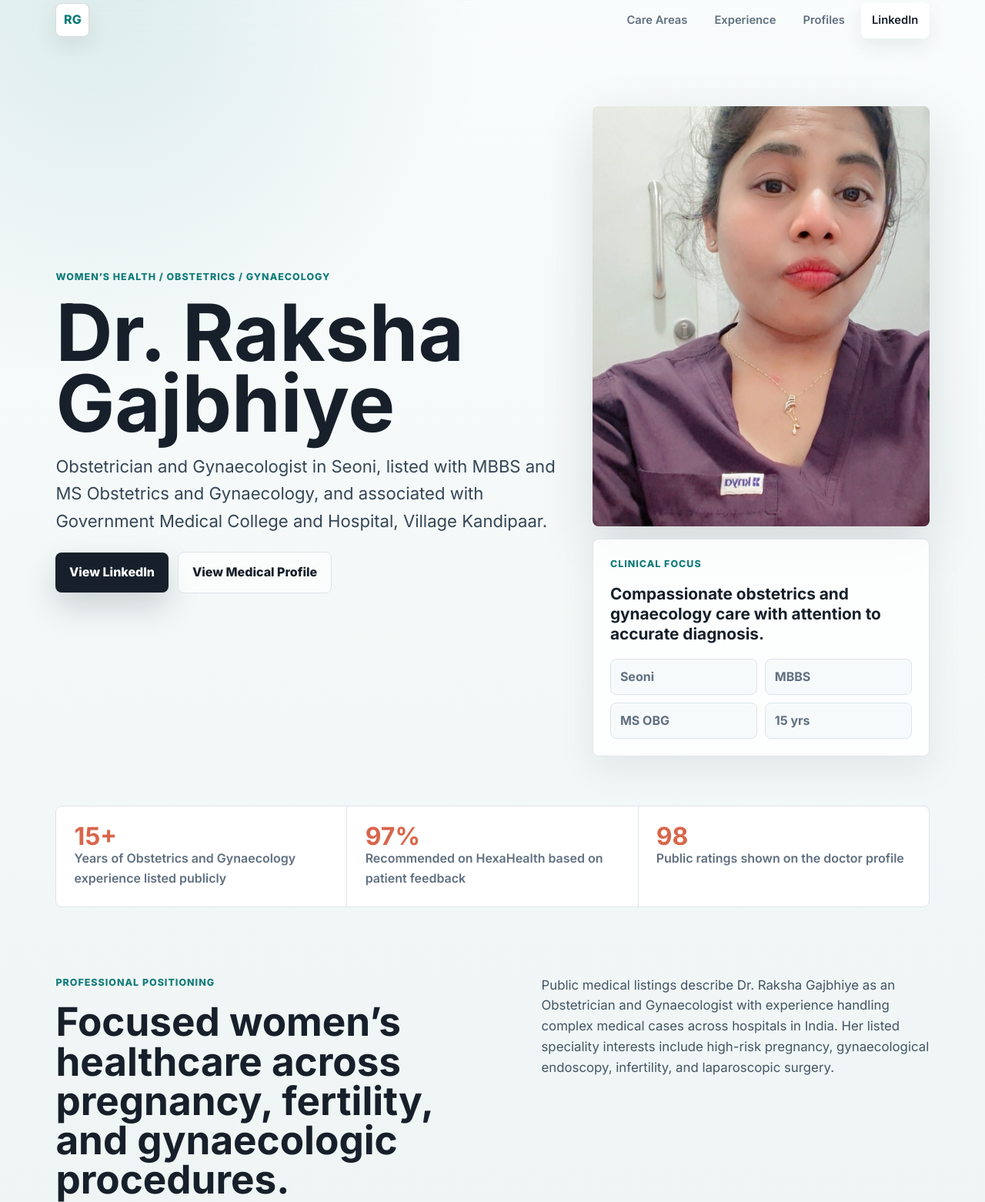
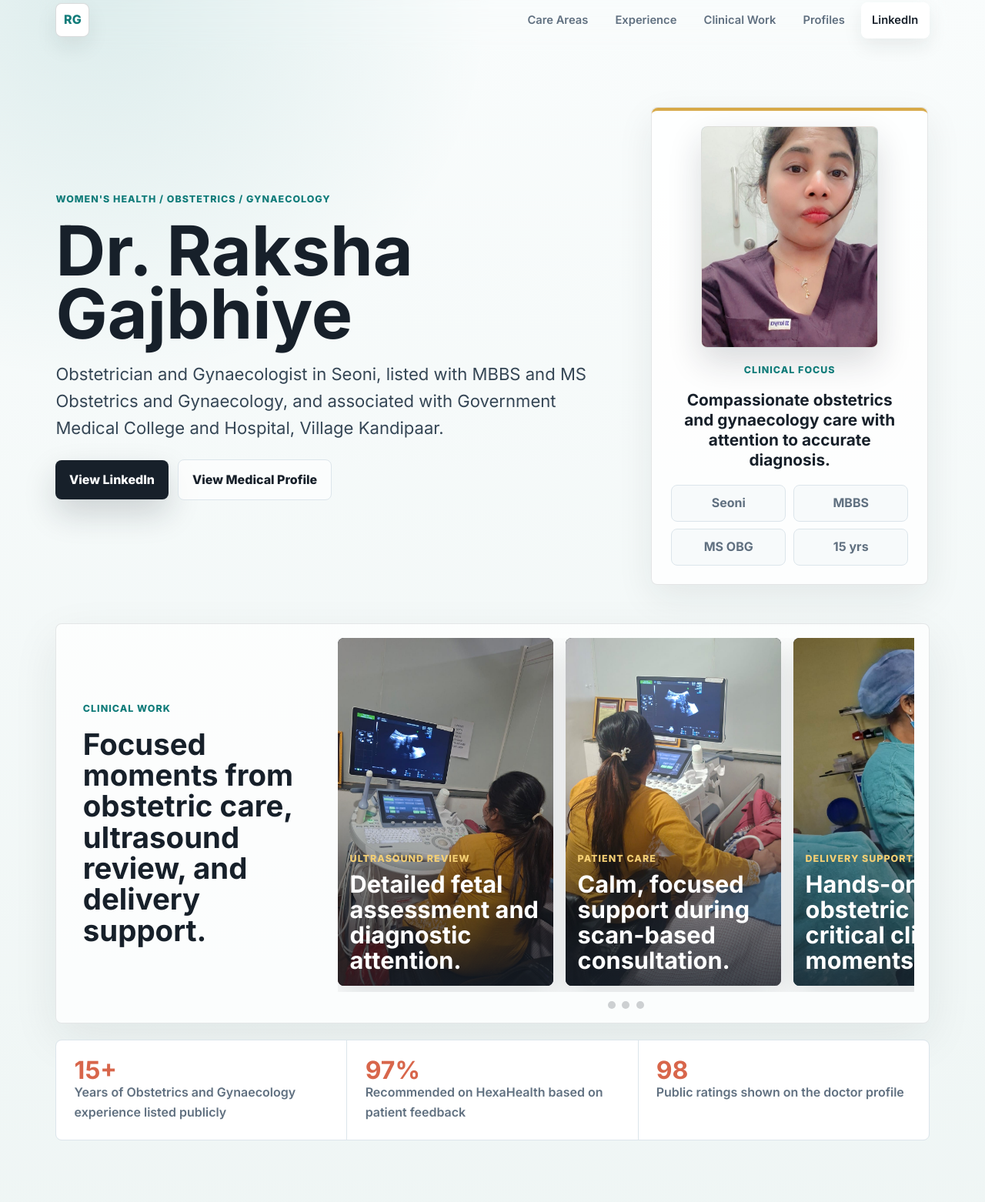
Before and after one commit to hiteshkaurav/RG, a plain HTML site: page index.html in a window 1280 px wide. Shown: the part 13-1575 px from the top of the page at 77% size. Drawn offline with Linux system fonts and the light colour scheme.

Commit message:
Polish landing page carousel

```diff
--- a/index.html
+++ b/index.html
@@ -24,6 +24,7 @@
       <nav class="nav-links" aria-label="Primary navigation">
         <a href="#care">Care Areas</a>
         <a href="#experience">Experience</a>
+        <a href="#work">Clinical Work</a>
         <a href="#profiles">Profiles</a>
         <a class="nav-cta" href="https://in.linkedin.com/in/raksha-gajbhiye-16215b406">LinkedIn</a>
       </nav>
@@ -32,7 +33,7 @@
     <main id="top">
       <section class="hero">
         <div class="hero-copy">
-          <p class="eyebrow">Women’s health / Obstetrics / Gynaecology</p>
+          <p class="eyebrow">Women's health / Obstetrics / Gynaecology</p>
           <h1>Dr. Raksha Gajbhiye</h1>
           <p class="lede">
             Obstetrician and Gynaecologist in Seoni, listed with MBBS and MS Obstetrics and
@@ -46,6 +47,7 @@
         </div>
 
         <aside class="profile-panel" aria-label="Dr. Raksha Gajbhiye profile summary">
+          <div class="profile-card">
             <div class="portrait-wrap">
               <img
                 src="assets/rk.jpg"
@@ -53,7 +55,6 @@
                 class="portrait"
               />
             </div>
-          <div class="profile-card">
             <p class="card-label">Clinical focus</p>
             <h2>Compassionate obstetrics and gynaecology care with attention to accurate diagnosis.</h2>
             <div class="meta-grid">
@@ -64,6 +65,43 @@
             </div>
           </div>
         </aside>
+      </section>
+
+      <section class="work-showcase" id="work" aria-label="Clinical work showcase">
+        <div class="work-intro">
+          <p class="section-kicker">Clinical Work</p>
+          <h2>Focused moments from obstetric care, ultrasound review, and delivery support.</h2>
+        </div>
+        <div class="carousel-shell">
+          <div class="carousel-track" aria-label="Clinical work image carousel">
+            <article class="carousel-slide" id="slide-ultrasound">
+              <img src="assets/IMG-20260608-WA0002.jpg" alt="Dr. Raksha Gajbhiye reviewing an ultrasound scan" />
+              <div class="slide-caption">
+                <span>Ultrasound Review</span>
+                <strong>Detailed fetal assessment and diagnostic attention.</strong>
+              </div>
+            </article>
+            <article class="carousel-slide" id="slide-consultation">
+              <img src="assets/IMG-20260608-WA0000.jpg" alt="Clinical ultrasound consultation in progress" />
+              <div class="slide-caption">
+                <span>Patient Care</span>
+                <strong>Calm, focused support during scan-based consultation.</strong>
+              </div>
+            </article>
+            <article class="carousel-slide" id="slide-delivery">
+              <img src="assets/IMG-20260608-WA0001.jpg" alt="Dr. Raksha Gajbhiye supporting a newborn delivery" />
+              <div class="slide-caption">
+                <span>Delivery Support</span>
+                <strong>Hands-on obstetric care in critical clinical moments.</strong>
+              </div>
+            </article>
+          </div>
+          <div class="carousel-dots" aria-label="Carousel slide links">
+            <a href="#slide-ultrasound" aria-label="View ultrasound review image"></a>
+            <a href="#slide-consultation" aria-label="View consultation image"></a>
+            <a href="#slide-delivery" aria-label="View delivery support image"></a>
+          </div>
+        </div>
       </section>
 
       <section class="stats-band" aria-label="Professional highlights">
@@ -84,13 +122,13 @@
       <section class="section split" id="care">
         <div>
           <p class="section-kicker">Professional Positioning</p>
-          <h2>Focused women’s healthcare across pregnancy, fertility, and gynaecologic procedures.</h2>
+          <h2>Focused women's healthcare across pregnancy, fertility, and gynaecologic procedures.</h2>
         </div>
         <div class="body-copy">
           <p>
             Public medical listings describe Dr. Raksha Gajbhiye as an Obstetrician and
             Gynaecologist with experience handling complex medical cases across hospitals in India.
-            Her listed speciality interests include high-risk pregnancy, gynaecological endoscopy,
+            Her listed specialty interests include high-risk pregnancy, gynaecological endoscopy,
             infertility, and laparoscopic surgery.
           </p>
         </div>
@@ -105,7 +143,7 @@
         <article>
           <span class="index">02</span>
           <h3>Gynaecology</h3>
-          <p>Diagnosis-led care for women’s health concerns and gynaecological treatment planning.</p>
+          <p>Diagnosis-led care for women's health concerns and gynaecological treatment planning.</p>
         </article>
         <article>
           <span class="index">03</span>
@@ -137,7 +175,7 @@
             <span class="date">15+ yrs</span>
             <div>
               <h3>Obstetrics and Gynaecology</h3>
-              <p>Clinical practice across women’s health</p>
+              <p>Clinical practice across women's health</p>
               <span>Public profile notes experience in Gynaecology and Obstetrics across different cities in India.</span>
             </div>
           </article>
@@ -180,7 +218,7 @@
       <section class="cta-section">
         <div>
           <p class="section-kicker">Professional Snapshot</p>
-          <h2>A clear, modern profile for a doctor focused on women’s health and clinical trust.</h2>
+          <h2>A clear, modern profile for a doctor focused on women's health and clinical trust.</h2>
         </div>
         <a class="button primary" href="https://in.linkedin.com/in/raksha-gajbhiye-16215b406">Open LinkedIn Profile</a>
       </section>
--- a/styles.css
+++ b/styles.css
@@ -26,6 +26,10 @@ body {
     radial-gradient(circle at 10% 0%, rgba(17, 124, 122, 0.12), transparent 32rem),
     linear-gradient(180deg, #f9fcfc 0%, #eef5f4 42%, #f8faf9 100%);
   line-height: 1.6;
+}
+
+img {
+  max-width: 100%;
 }
 
 a {
@@ -89,11 +93,11 @@ main {
 
 .hero {
   display: grid;
-  grid-template-columns: minmax(0, 1.07fr) minmax(320px, 0.72fr);
+  grid-template-columns: minmax(0, 1.12fr) minmax(300px, 0.58fr);
   align-items: center;
-  gap: 3rem;
-  min-height: calc(100vh - 96px);
-  padding: 2rem 0 4rem;
+  gap: clamp(2rem, 6vw, 4.5rem);
+  min-height: min(760px, calc(100vh - 96px));
+  padding: 2rem 0 3rem;
 }
 
 .eyebrow,
@@ -117,8 +121,8 @@ p {
 h1 {
   max-width: 860px;
   margin-bottom: 1.2rem;
-  font-size: clamp(3.2rem, 8vw, 7.7rem);
-  line-height: 0.9;
+  font-size: clamp(3.1rem, 7vw, 6.9rem);
+  line-height: 0.92;
   letter-spacing: 0;
 }
 
@@ -166,14 +170,18 @@ h1 {
 .profile-panel {
   display: grid;
   gap: 1rem;
+  justify-items: center;
 }
 
 .portrait-wrap {
   overflow: hidden;
+  width: min(100%, 230px);
   aspect-ratio: 4 / 5;
+  margin: 0 auto 1.2rem;
   border-radius: 8px;
-  background: #dde9e8;
-  box-shadow: var(--shadow);
+  border: 1px solid rgba(23, 32, 42, 0.1);
+  background: linear-gradient(135deg, #e8f1ef, #fff7ee);
+  box-shadow: 0 18px 44px rgba(23, 32, 42, 0.16);
 }
 
 .portrait {
@@ -195,8 +203,20 @@ h1 {
 }
 
 .profile-card {
+  width: min(100%, 360px);
   border-radius: 8px;
-  padding: 1.35rem;
+  padding: clamp(1.15rem, 3vw, 1.55rem);
+  text-align: center;
+  position: relative;
+}
+
+.profile-card::before {
+  content: "";
+  position: absolute;
+  inset: 0;
+  border-radius: inherit;
+  border-top: 4px solid var(--gold);
+  pointer-events: none;
 }
 
 .profile-card h2 {
@@ -218,6 +238,121 @@ h1 {
   color: var(--muted);
   font-weight: 700;
   background: var(--paper);
+}
+
+.work-showcase {
+  display: grid;
+  grid-template-columns: minmax(240px, 0.42fr) minmax(0, 1fr);
+  align-items: stretch;
+  gap: clamp(1.2rem, 4vw, 2rem);
+  margin: 0 0 1.3rem;
+  padding: 1.15rem;
+  border: 1px solid rgba(23, 32, 42, 0.1);
+  border-radius: 8px;
+  background: rgba(255, 255, 255, 0.72);
+  box-shadow: 0 20px 60px rgba(23, 32, 42, 0.08);
+}
+
+.work-intro {
+  display: flex;
+  flex-direction: column;
+  justify-content: center;
+  padding: clamp(0.2rem, 2vw, 1rem);
+}
+
+.work-intro h2 {
+  margin-bottom: 0;
+  font-size: clamp(1.55rem, 3vw, 2.55rem);
+  line-height: 1.05;
+}
+
+.carousel-shell {
+  min-width: 0;
+}
+
+.carousel-track {
+  display: grid;
+  grid-auto-flow: column;
+  grid-auto-columns: minmax(280px, 76%);
+  gap: 1rem;
+  overflow-x: auto;
+  overscroll-behavior-inline: contain;
+  scroll-snap-type: inline mandatory;
+  scrollbar-width: thin;
+  padding-bottom: 0.5rem;
+}
+
+.carousel-slide {
+  position: relative;
+  min-height: 420px;
+  overflow: hidden;
+  border-radius: 8px;
+  background: var(--ink);
+  scroll-snap-align: start;
+  box-shadow: 0 16px 40px rgba(23, 32, 42, 0.12);
+}
+
+.carousel-slide img {
+  display: block;
+  width: 100%;
+  height: 100%;
+  object-fit: cover;
+  object-position: center;
+  filter: saturate(1.04) contrast(1.02);
+}
+
+.carousel-slide::after {
+  content: "";
+  position: absolute;
+  inset: 42% 0 0;
+  background: linear-gradient(180deg, transparent, rgba(23, 32, 42, 0.76));
+  pointer-events: none;
+}
+
+.slide-caption {
+  position: absolute;
+  right: 1rem;
+  bottom: 1rem;
+  left: 1rem;
+  z-index: 1;
+  color: var(--white);
+}
+
+.slide-caption span {
+  display: block;
+  margin-bottom: 0.35rem;
+  color: #f4cf74;
+  font-size: 0.78rem;
+  font-weight: 800;
+  letter-spacing: 0.08em;
+  text-transform: uppercase;
+}
+
+.slide-caption strong {
+  display: block;
+  max-width: 520px;
+  font-size: clamp(1.2rem, 2.4vw, 2rem);
+  line-height: 1.08;
+}
+
+.carousel-dots {
+  display: flex;
+  justify-content: center;
+  gap: 0.55rem;
+  padding-top: 0.75rem;
+}
+
+.carousel-dots a {
+  width: 10px;
+  height: 10px;
+  border-radius: 50%;
+  background: rgba(23, 32, 42, 0.2);
+}
+
+.carousel-dots a:hover,
+.carousel-dots a:focus-visible {
+  background: var(--teal);
+  outline: none;
 }
 
 .stats-band {
@@ -408,6 +543,19 @@ footer a {
 
   .profile-panel {
     max-width: 520px;
+    justify-items: start;
+  }
+
+  .profile-card {
+    text-align: left;
+  }
+
+  .portrait-wrap {
+    margin-inline: 0;
+  }
+
+  .work-showcase {
+    grid-template-columns: 1fr;
   }
 
   .stats-band,
@@ -436,6 +584,18 @@ footer a {
     font-size: 3.45rem;
   }
 
+  .portrait-wrap {
+    width: 190px;
+  }
+
+  .carousel-track {
+    grid-auto-columns: 88%;
+  }
+
+  .carousel-slide {
+    min-height: 340px;
+  }
+
   .hero-actions,
   .button {
     width: 100%;
```
Also changed, not shown: assets/IMG-20260608-WA0000.jpg (added), assets/IMG-20260608-WA0001.jpg (added), assets/IMG-20260608-WA0002.jpg (added). Lines whose indentation alone changed are shown as unchanged.
